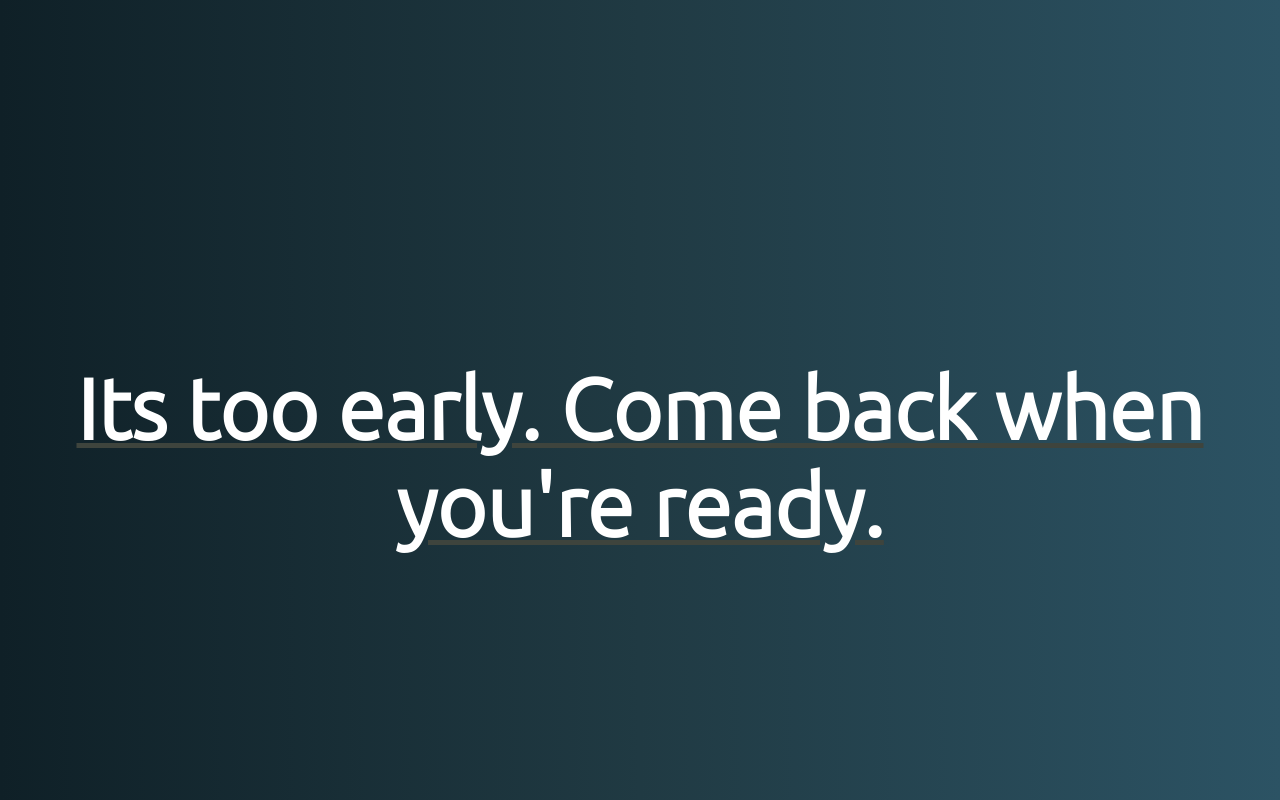
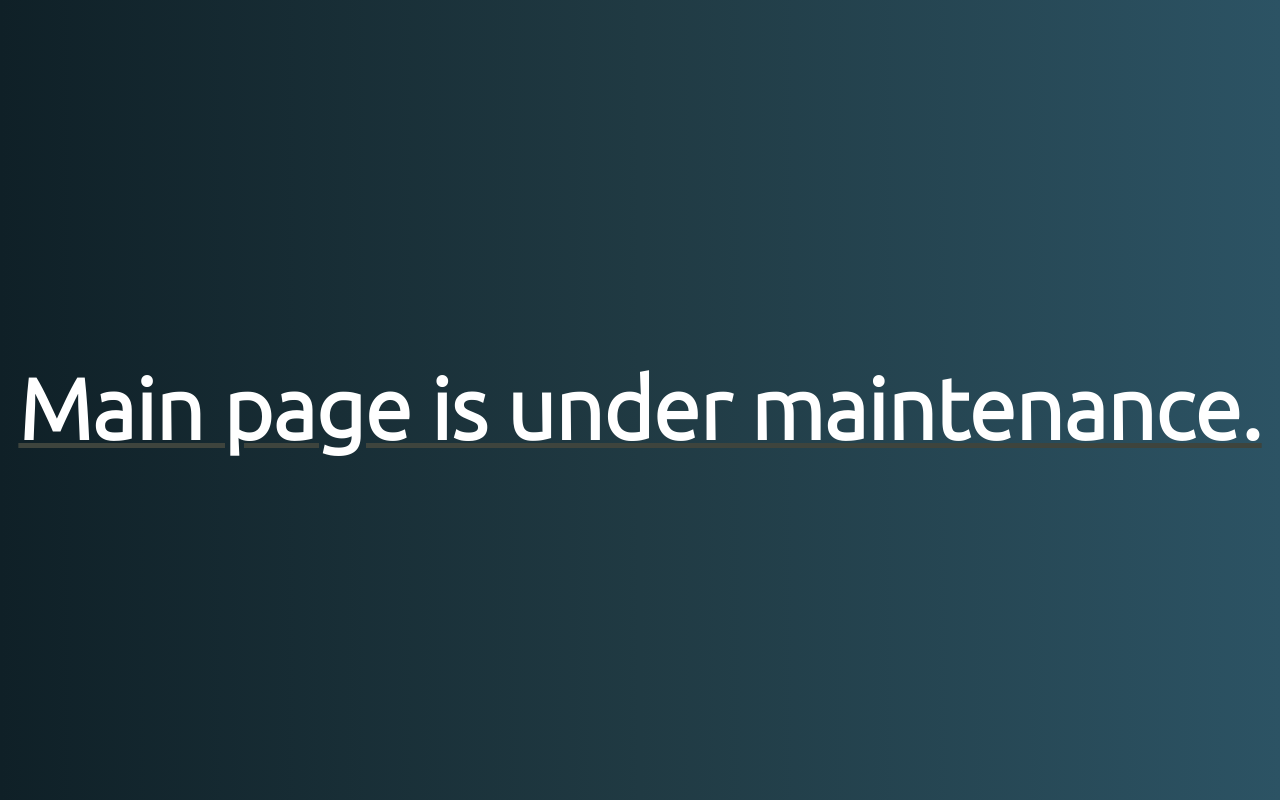
Before and after one commit to Averagess/picasso, a website: page public/html/index.html in a window 1280 px wide. Drawn offline with Linux system fonts and the light colour scheme.

Commit message:
edited <h1>

```diff
--- a/public/html/index.html
+++ b/public/html/index.html
@@ -14,7 +14,7 @@
 
 <body>
   <div>
-    <h1>Its too early. Come back when you're ready.</h1>
+    <h1>Main page is under maintenance.</h1>
   </div>
 </body>
 </html>
```
